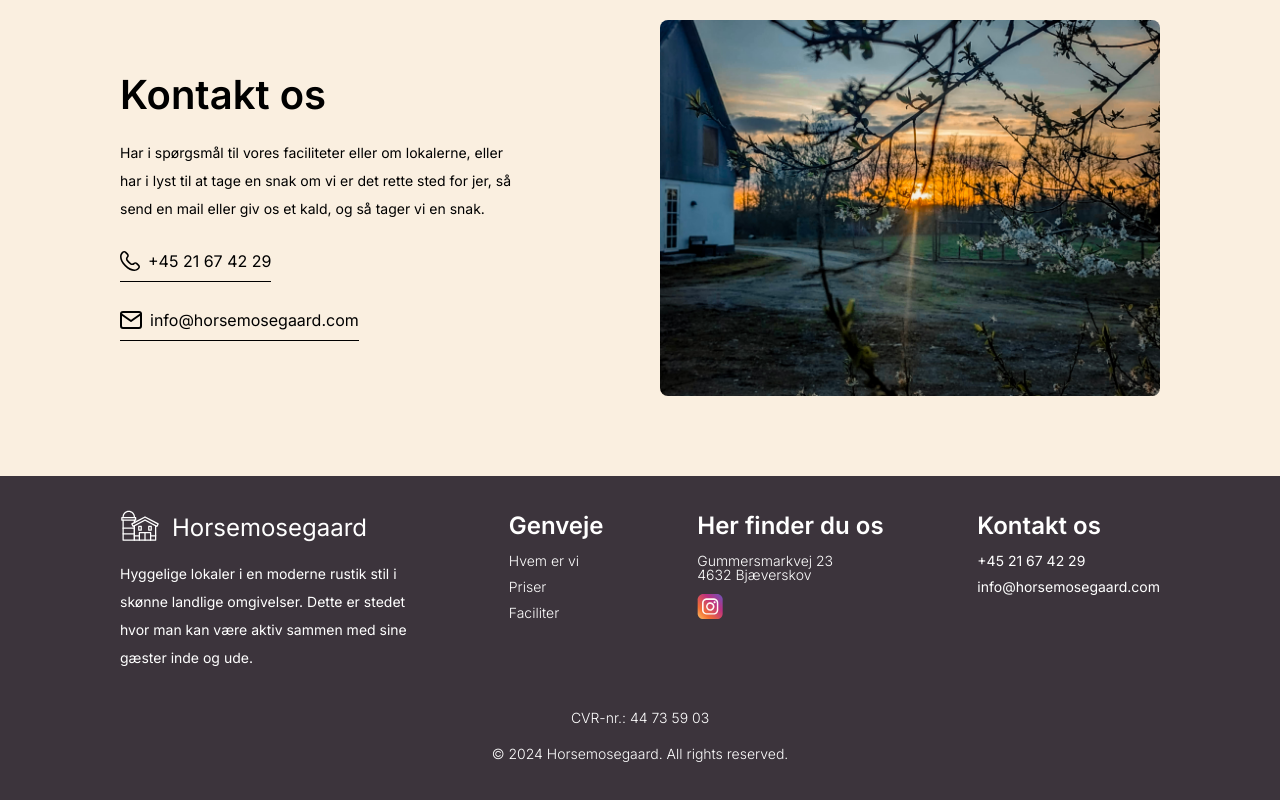
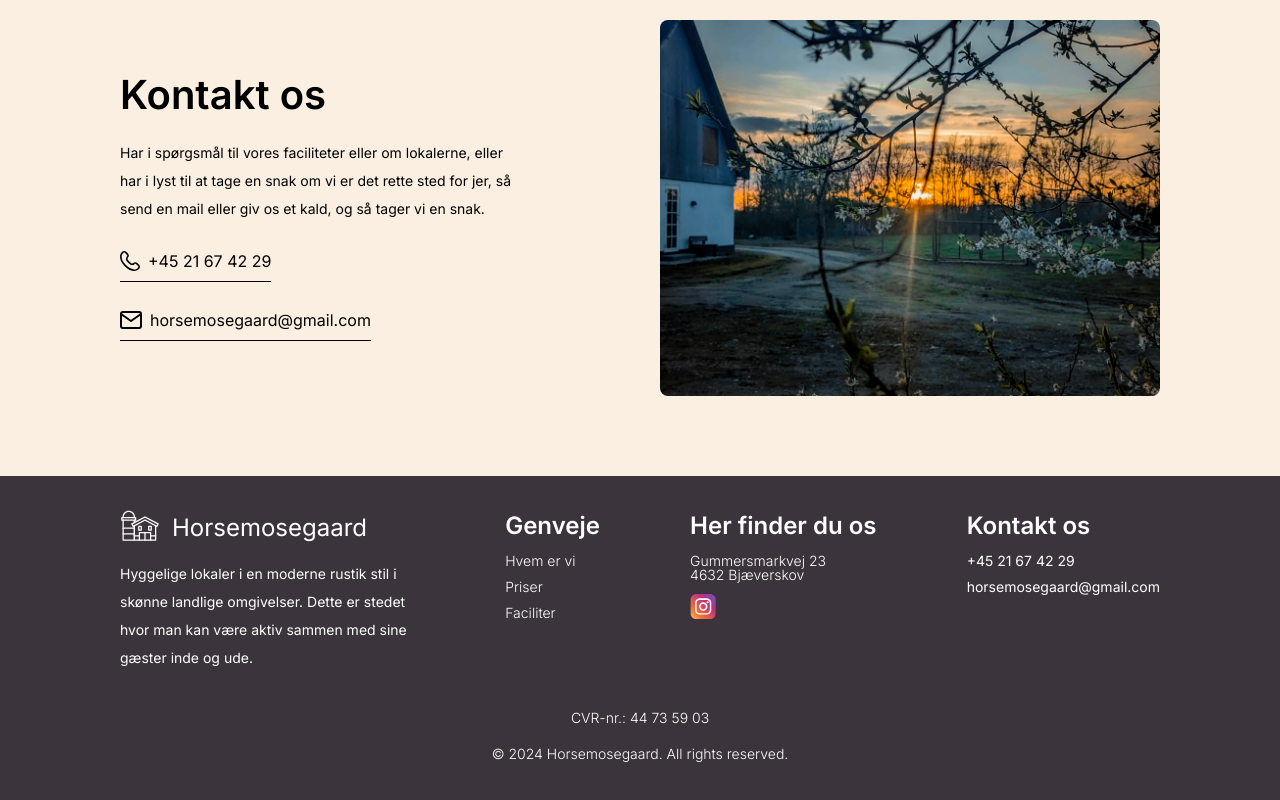
Before and after one commit to emil584c/horsemosegaard-next, a Next.js app: page / in a window 1280 px wide. Shown: the part 2598-3398 px from the top of the page. Built offline with nearby package versions, Linux system fonts and the light colour scheme.

Commit message:
new email

```diff
--- a/src/app/components/ContactSection.jsx
+++ b/src/app/components/ContactSection.jsx
@@ -22,14 +22,14 @@
               <p>+45 21 67 42 29</p>
             </a>
             <a
-              href="mailto:info@horsemosegaard.com"
+              href="mailto:horsemosegaard@gmail.com"
               className="contact-section__mail"
             >
               <img
                 src="./img/icons/mail.svg"
                 alt="mail icon"
               />
-              <p>info@horsemosegaard.com</p>
+              <p>horsemosegaard@gmail.com</p>
             </a>
           </div>
         </div>
--- a/src/app/components/FooterSection.jsx
+++ b/src/app/components/FooterSection.jsx
@@ -87,10 +87,10 @@
                 +45 21 67 42 29
               </a>
               <a
-                href="mailto:info@horsemosegaard.com"
+                href="mailto:horsemosegaard@gmail.com"
                 className="footer-section__mail"
               >
-                info@horsemosegaard.com
+                horsemosegaard@gmail.com
               </a>
             </ul>
           </div>
--- a/src/app/main.scss
+++ b/src/app/main.scss
@@ -1 +1 @@
-@import "styles/app.scss"
+@import "styles/app.scss";
```
Also changed, not shown: src/app/components/CalenderComponent.jsx (added, +25 -0 lines).
